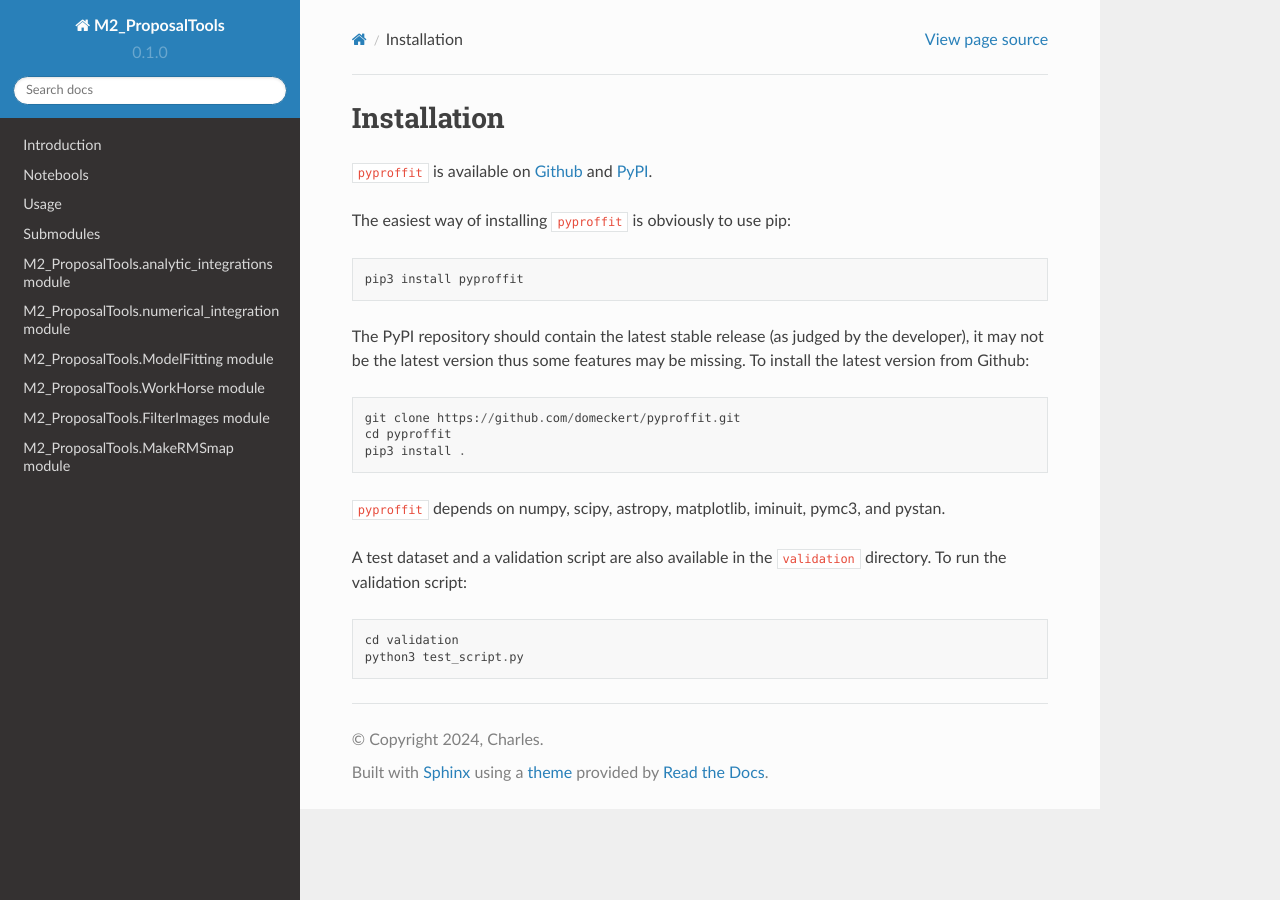
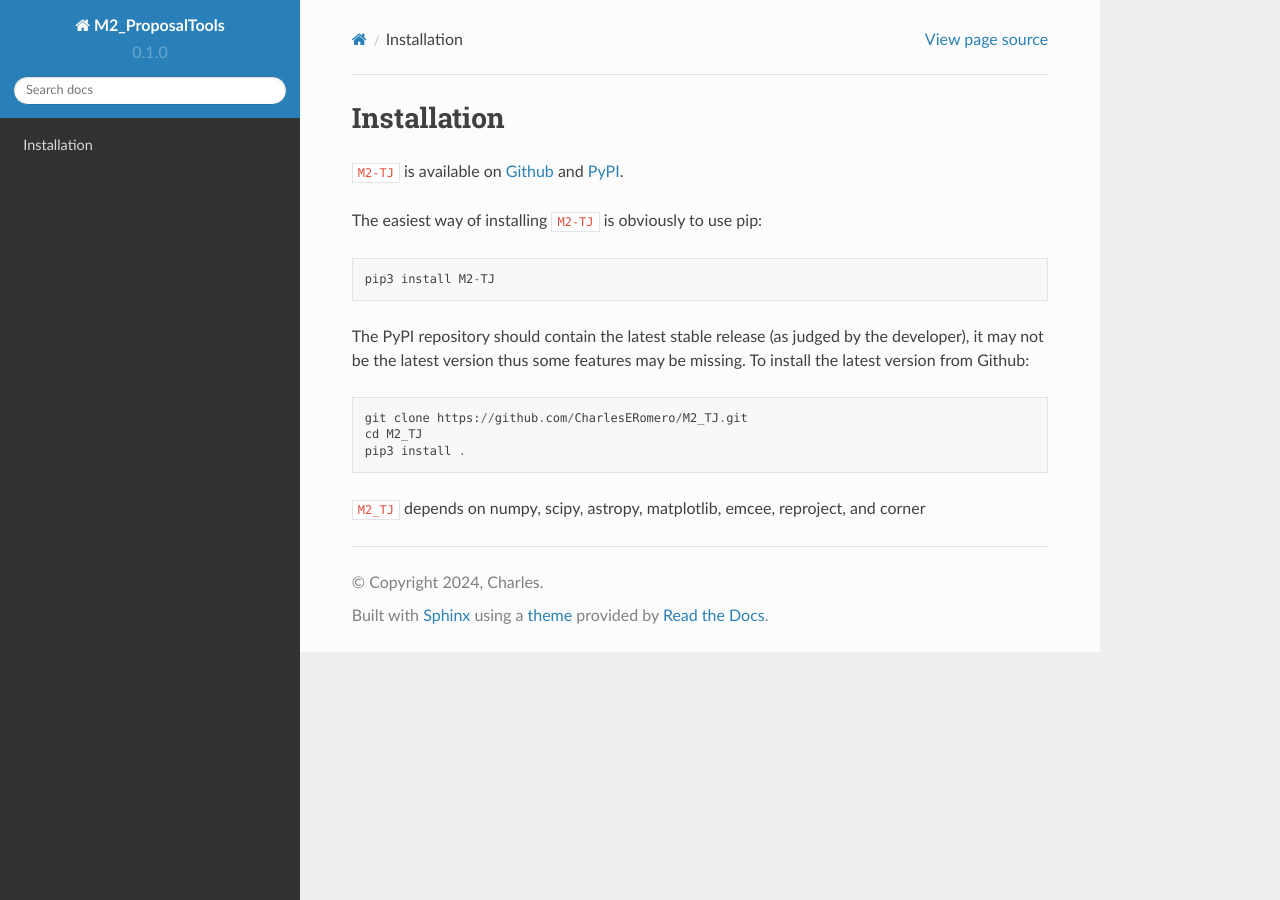
Before and after one commit to CharlesERomero/M2_TJ, a Sphinx documentation site: the page built from docs/source/install.rst, in a window 1280 px wide. Built offline with Sphinx 7.4.7 and the Read the Docs theme 2.0.0, drawn with Linux system fonts in a browser that asks for light colours; pages that are not in the unit, such as notebooks, are missing from menus.

Commit message:
Trying to get rtd to work

```diff
--- a/docs/source/conf.py
+++ b/docs/source/conf.py
@@ -1,4 +1,14 @@
 # Configuration file for the Sphinx documentation builder.
+
+# -- Path setup --------------------------------------------------------------
+
+# If extensions (or modules to document with autodoc) are in another directory,
+# add these directories to sys.path here. If the directory is relative to the
+# documentation root, use os.path.abspath to make it absolute, like shown here.
+
+import os
+import sys
+sys.path.insert(0, os.path.abspath('.'))
 
 # -- Project information
 
--- a/docs/source/install.rst
+++ b/docs/source/install.rst
@@ -1,21 +1,16 @@
 Installation
 ============
 
-``pyproffit`` is available on `Github <https://github.com/domeckert/pyproffit>`_ and `PyPI <https://pypi.org/project/pyproffit/>`_.
+``M2-TJ`` is available on `Github <https://github.com/CharlesERomero/M2_TJ>`_ and `PyPI <https://pypi.org/project/M2-TJ/>`_.
 
-The easiest way of installing ``pyproffit`` is obviously to use pip::
+The easiest way of installing ``M2-TJ`` is obviously to use pip::
 
-    pip3 install pyproffit
+    pip3 install M2-TJ
 
 The PyPI repository should contain the latest stable release (as judged by the developer), it may not be the latest version thus some features may be missing. To install the latest version from Github::
 
-    git clone https://github.com/domeckert/pyproffit.git
-    cd pyproffit
+    git clone https://github.com/CharlesERomero/M2_TJ.git
+    cd M2_TJ
     pip3 install .
 
-``pyproffit`` depends on numpy, scipy, astropy, matplotlib, iminuit, pymc3, and pystan.
-
-A test dataset and a validation script are also available in the ``validation`` directory. To run the validation script::
-
-    cd validation
-    python3 test_script.py
+``M2_TJ`` depends on numpy, scipy, astropy, matplotlib, emcee, reproject, and corner
--- a/docs/source/notebooks.rst
+++ b/docs/source/notebooks.rst
@@ -1,4 +1,4 @@
-Notebools
+Notebooks
 ============
 
 .. toctree::
```
Also changed, not shown: docs/source/index.rst (+6 -9 lines), docs/source/FitPressureProfile_LW.ipynb, docs/source/Leightweight_SimObs_A10.ipynb, 1 other file.
